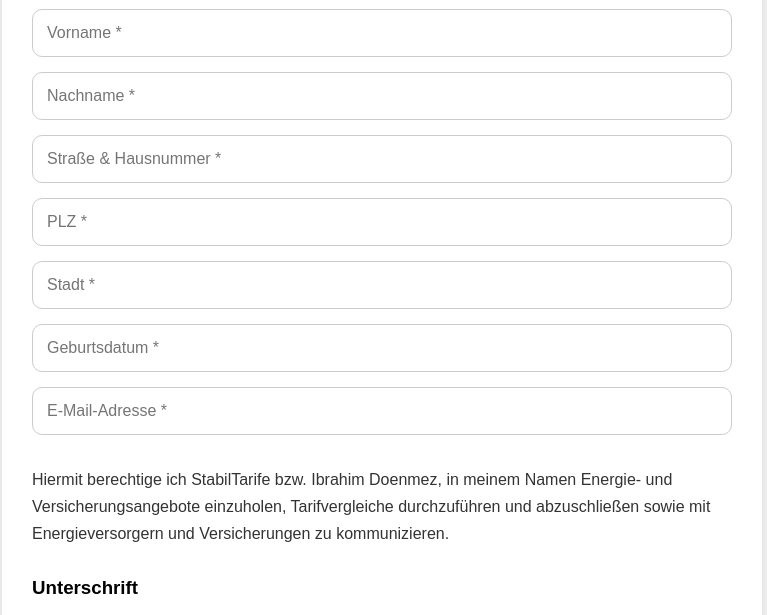
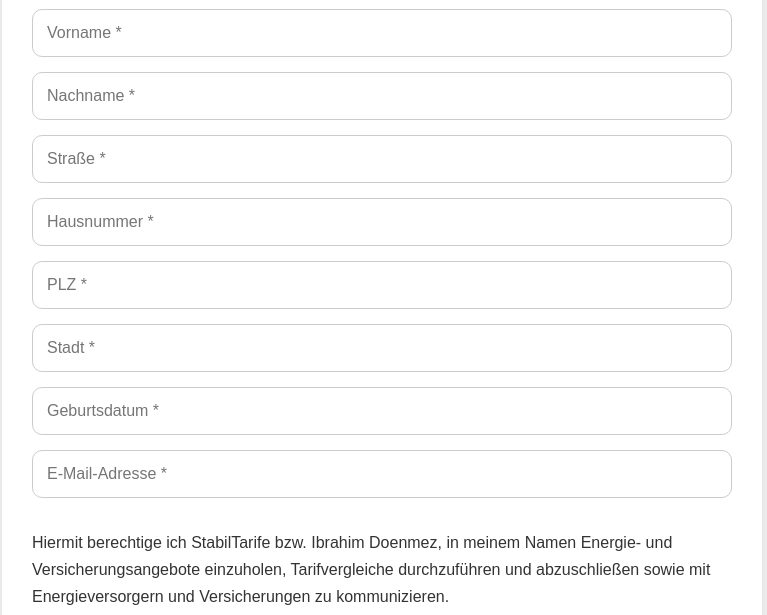
Before and after one commit to ibodoen-del/stabiltarife-vollmacht-neu, a website: page index.html in a window 1280 px wide. Shown: the part 122-737 px from the top of the page, without its empty margins (258-1025 px from the left). Drawn offline with nearby package versions, Linux system fonts and the light colour scheme.

Commit message:
Update index.html

```diff
--- a/index.html
+++ b/index.html
@@ -98,7 +98,9 @@ margin-top:30px;
 
 <input id="nachname" placeholder="Nachname *" required>
 
-<input id="strasse" placeholder="Straße & Hausnummer *" required>
+<input id="strasse" placeholder="Straße *">
+
+<input id="hausnummer" placeholder="Hausnummer *">
 
 <input id="plz" placeholder="PLZ *" required>
 
```
